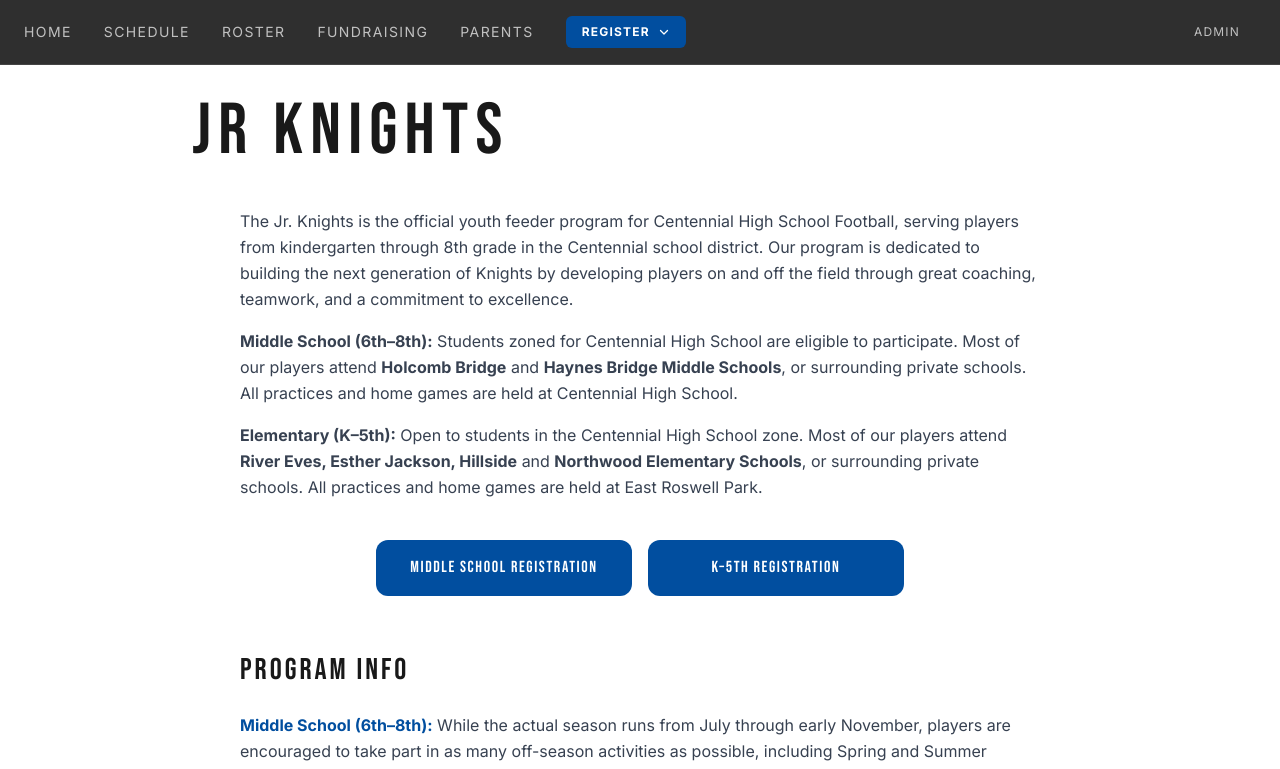
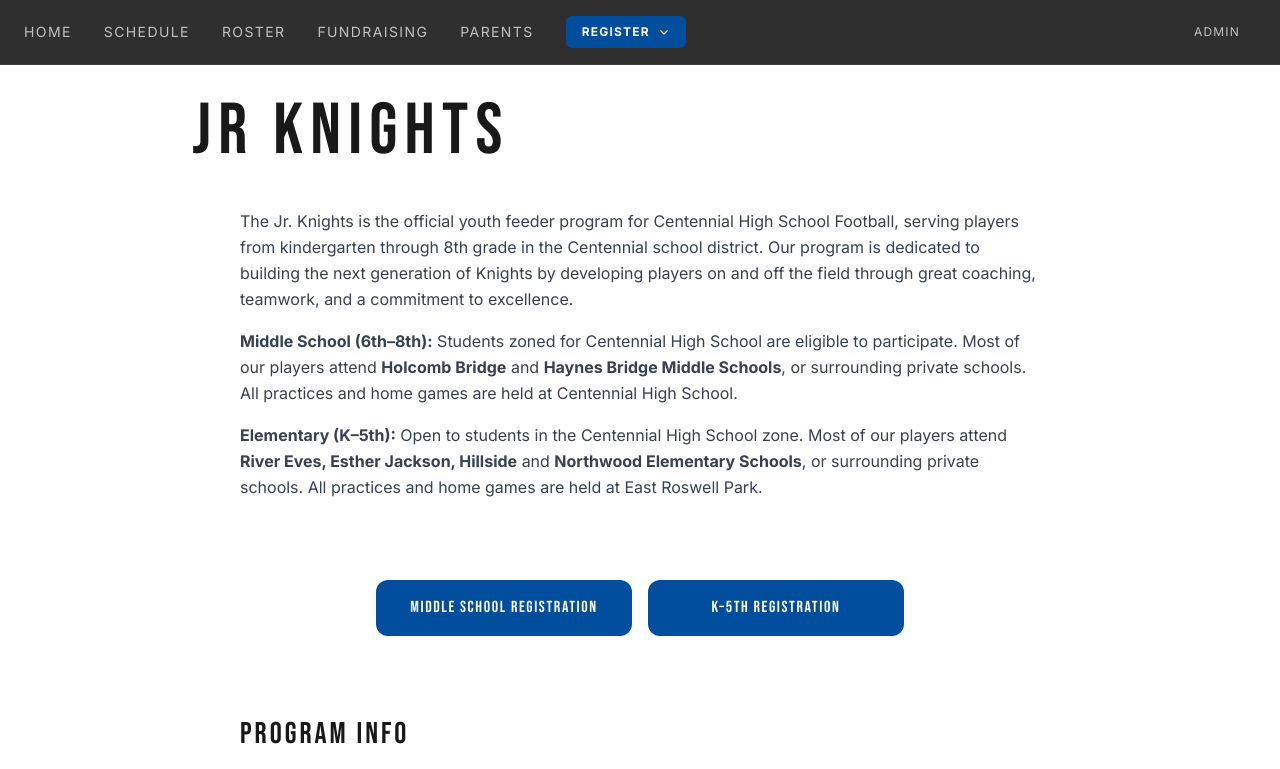
Before and after one commit to orbonnie/jr-knights, a Next.js app: page /info in a window 1280 px wide. Shown: the top 769 px of the page. Built offline with nearby package versions, Linux system fonts and the light colour scheme.

Commit message:
Format reg button link

```diff
--- a/src/app/info/page.tsx
+++ b/src/app/info/page.tsx
@@ -77,7 +77,7 @@
           </div>
 
           {/* Registration buttons */}
-          <section className="mb-14 pt-10" id="top-cta">
+          <section className="py-20" id="top-cta">
             {/* <p className="text-black-500 text-md leading-relaxed mb-6 text-center">
               <span className="font-bold text-lg text-royal-600 bg-royal-600/10 p-2 rounded-xl text-center">
                 Register today
```
